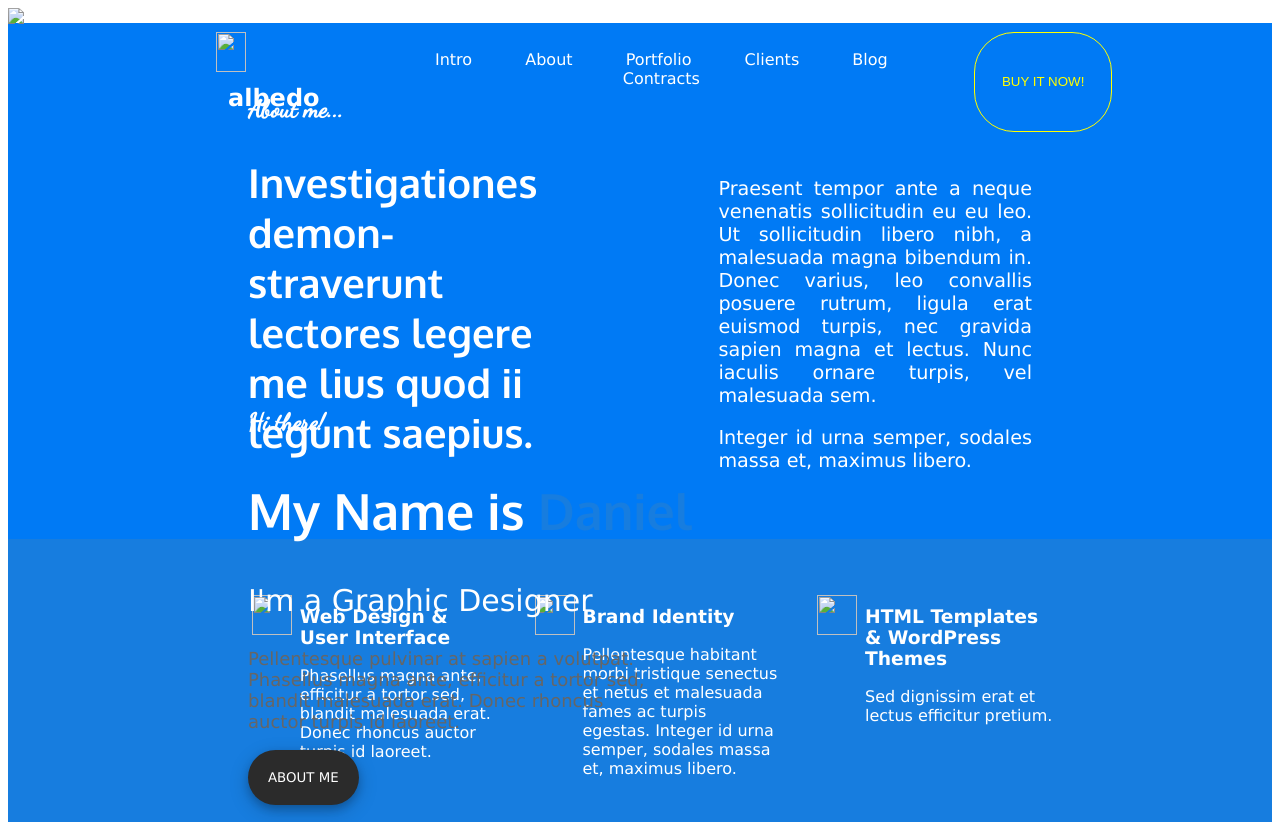
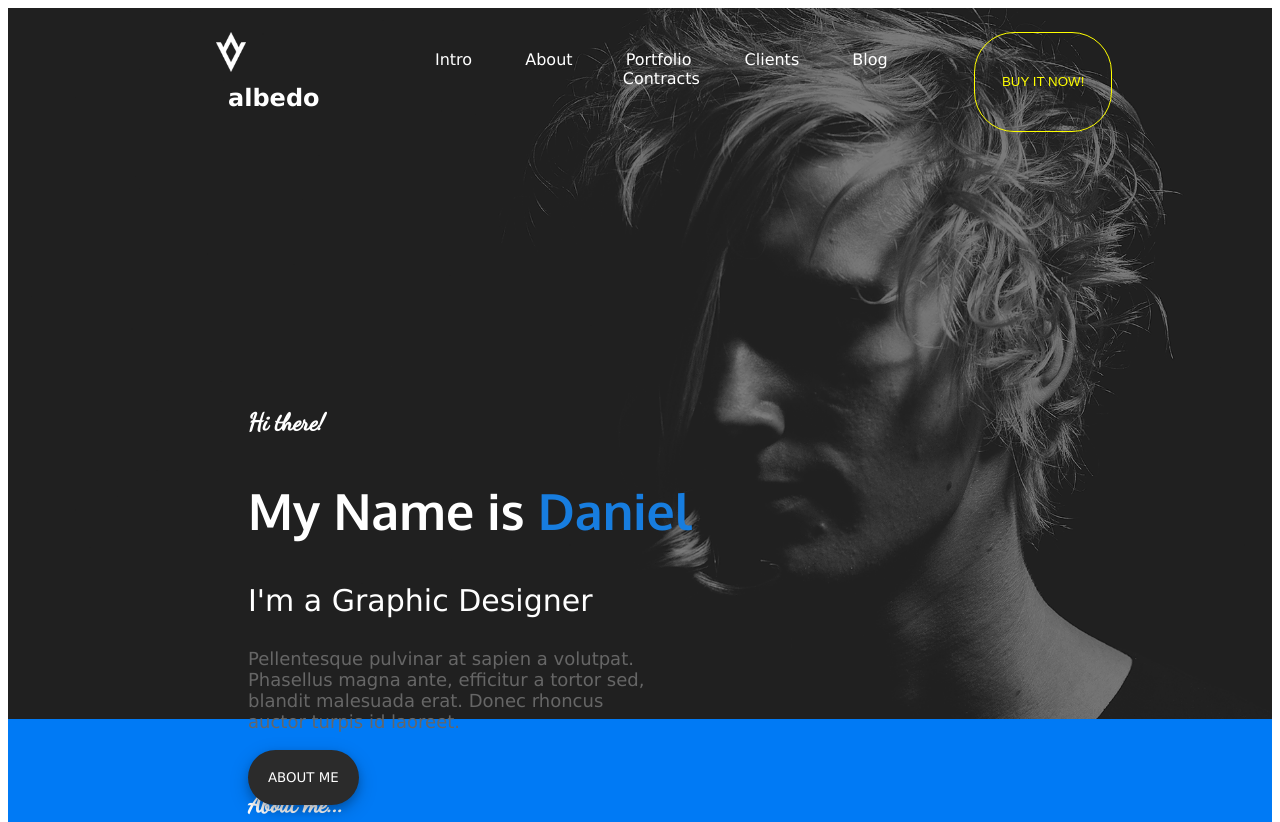
Before and after one commit to Eisha215/eishasajid, a plain HTML site: page index.html in a window 1280 px wide. Shown: the top 822 px of the page. Drawn offline with Linux system fonts and the light colour scheme; a web font is replaced by a local one.

Commit message:
Update index.html

```diff
--- a/index.html
+++ b/index.html
@@ -18,11 +18,11 @@
   <body>
 
       <section class="user-image">
-        <img src="images/intro.png" width="100%" height="auto" />
+        <img src="intro.png" width="100%" height="auto" />
       </section>
       <header style="font-family:Verdana, Geneva, Tahoma, sans-serif;">
         <div class="icon-name">
-          <img src="images/logo.png" width="30px" height="40px" />
+          <img src="logo.png" width="30px" height="40px" />
           <h2>albedo</h2>
         </div>
         <nav>
@@ -102,7 +102,7 @@
         </div>
       </section>
       <section class="portfolio" style="font-family:Verdana, Geneva, Tahoma, sans-serif;">
-        <img src="images/icon1.png" width="40px" height="40px" />
+        <img src="icon1.png" width="40px" height="40px" />
         <div class="portfolio1">
           <h3>Web Design & User Interface</h3>
           <p>
@@ -111,7 +111,7 @@
           </p>
         </div>
 
-        <img src="images/icon2.png" width="40px" height="40px" />
+        <img src="icon2.png" width="40px" height="40px" />
         <div class="portfolio1">
           <h3>Brand Identity</h3>
           <p>
@@ -121,7 +121,7 @@
           </p>
         </div>
 
-        <img src="images/icon3.png" width="40px" height="40px" />
+        <img src="icon3.png" width="40px" height="40px" />
         <div class="portfolio1">
           <h3>HTML Templates & WordPress Themes</h3>
           <p>Sed dignissim erat et lectus efficitur pretium.</p>
```
